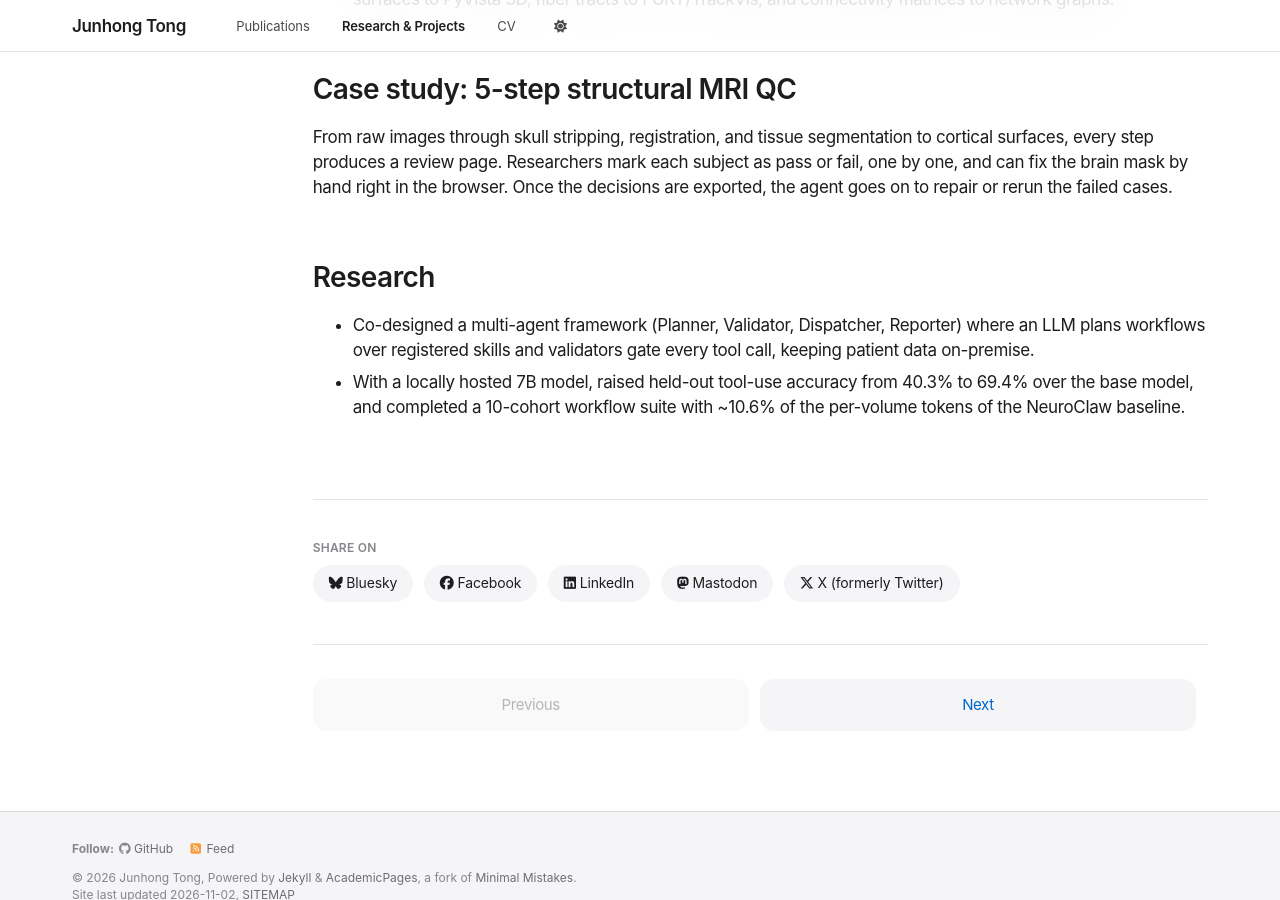
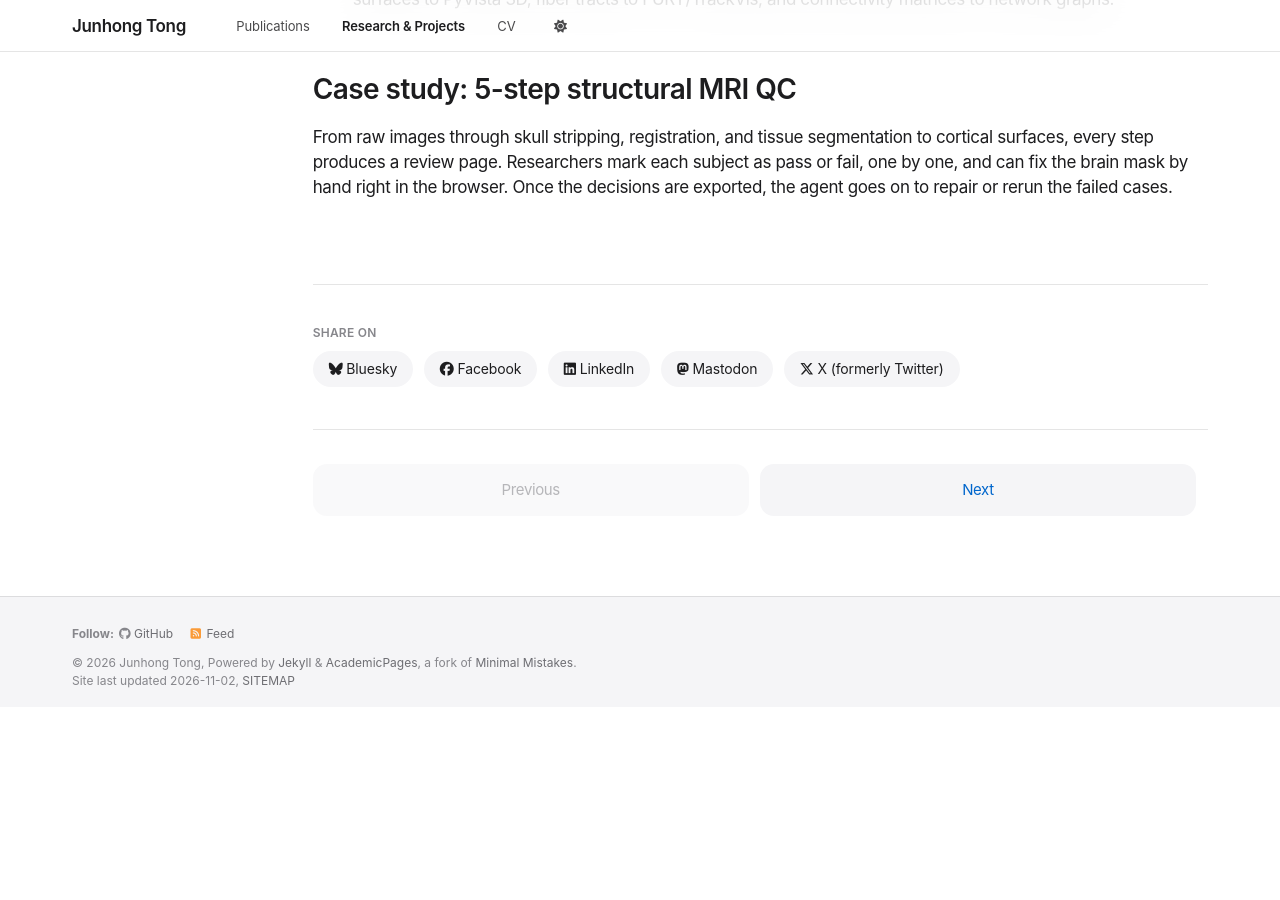
Before and after one commit to Amsterlam/Amsterlam.github.io, a Jekyll site: the page built from _portfolio/01-cyberneuro.md, in a window 1280 px wide and 900 px high, scrolled down 923 px. Built offline with Jekyll 4.4.1, drawn with Linux system fonts in a browser that asks for light colours; a script bundle is joined from its source files by our own code; a style sheet for code colours, icons or effects is not loaded; after the commit the page ends 1630 px from its top, so only the background shows below that.

Commit message:
CyberNeuro project page: drop multi-agent / 7B results section
Co-Authored-By: Claude Opus 5.5 <noreply@anthropic.com>

```diff
--- a/_portfolio/01-cyberneuro.md
+++ b/_portfolio/01-cyberneuro.md
@@ -23,8 +23,3 @@ A researcher describes what they need in natural language → the agent selects
 ## Case study: 5-step structural MRI QC
 
 From raw images through skull stripping, registration, and tissue segmentation to cortical surfaces, every step produces a review page. Researchers mark each subject as pass or fail, one by one, and can fix the brain mask by hand right in the browser. Once the decisions are exported, the agent goes on to repair or rerun the failed cases.
-
-## Research
-
-- Co-designed a multi-agent framework (Planner, Validator, Dispatcher, Reporter) where an LLM plans workflows over registered skills and validators gate every tool call, keeping patient data on-premise.
-- With a locally hosted 7B model, raised held-out tool-use accuracy from 40.3% to 69.4% over the base model, and completed a 10-cohort workflow suite with ~10.6% of the per-volume tokens of the NeuroClaw baseline.
```
